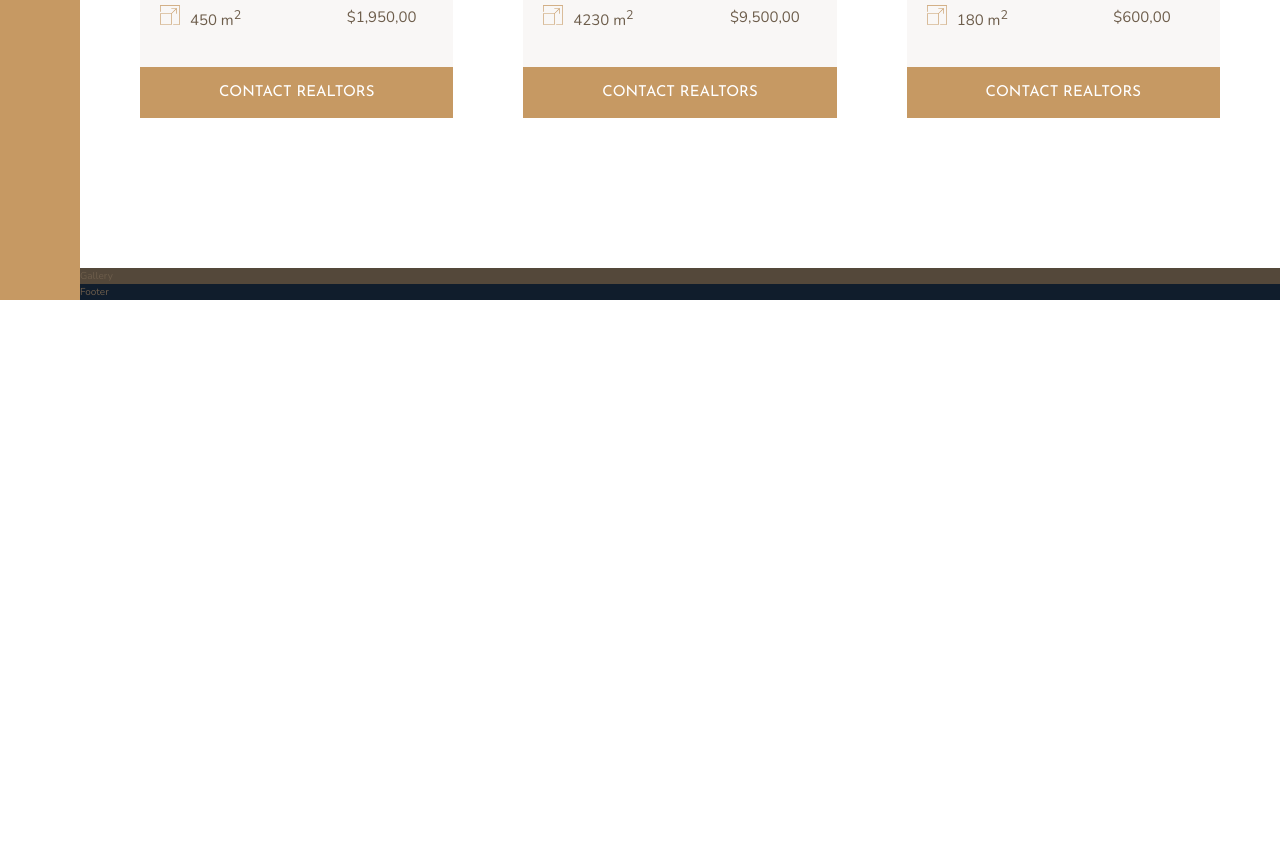
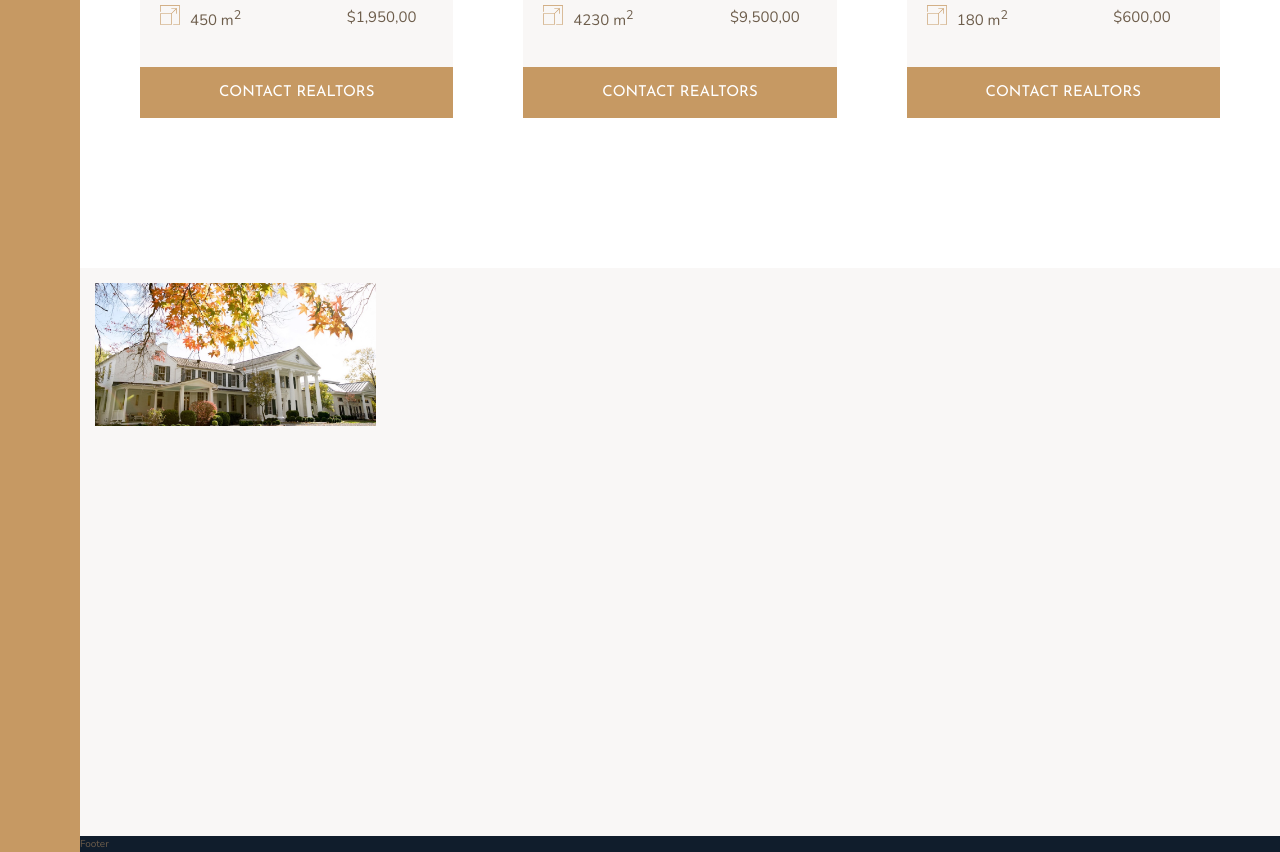
Before and after one commit to NiloofarMahmoodian/nexter, a website: page index.html in a window 1280 px wide. Shown: the part 2804-3656 px from the top of the page. Before the commit the page ends 3104 px from the top, so only its background shows below. Drawn offline with nearby package versions, Linux system fonts and the light colour scheme; files that its build step writes are made by us from their sources.

Commit message:
Build the gallery

```diff
--- a/index.html
+++ b/index.html
@@ -335,7 +335,9 @@
     </section>
 
     <section class="gallery">
-      Gallery
+      <figure class="gallery__item gallery__item--1">
+        <img src="img/gal-1.jpeg" alt="Gallery image 1" class="gallery__img" />
+      </figure>
     </section>
 
     <footer class="footer">
--- a/sass/_gallery.scss
+++ b/sass/_gallery.scss
@@ -1,4 +1,24 @@
 .gallery {
-  background-color: $color-grey-dark-1;
+  background-color: $color-grey-light-1;
   grid-column: full-start / full-end;
+
+  display: grid;
+  grid-template-columns: repeat(8, 1fr);
+  grid-template-rows: repeat(7, 5vw);
+  grid-gap: 1.5rem;
+  padding: 1.5rem;
+
+  &__item {
+    &--1 {
+      grid-row: 1 / span 2;
+      grid-column: 1 / span 2;
+    }
+  }
+
+  &__img {
+    width: 100%;
+    height: 100%;
+    object-fit: cover;
+    display: block;
+  }
 }
```
